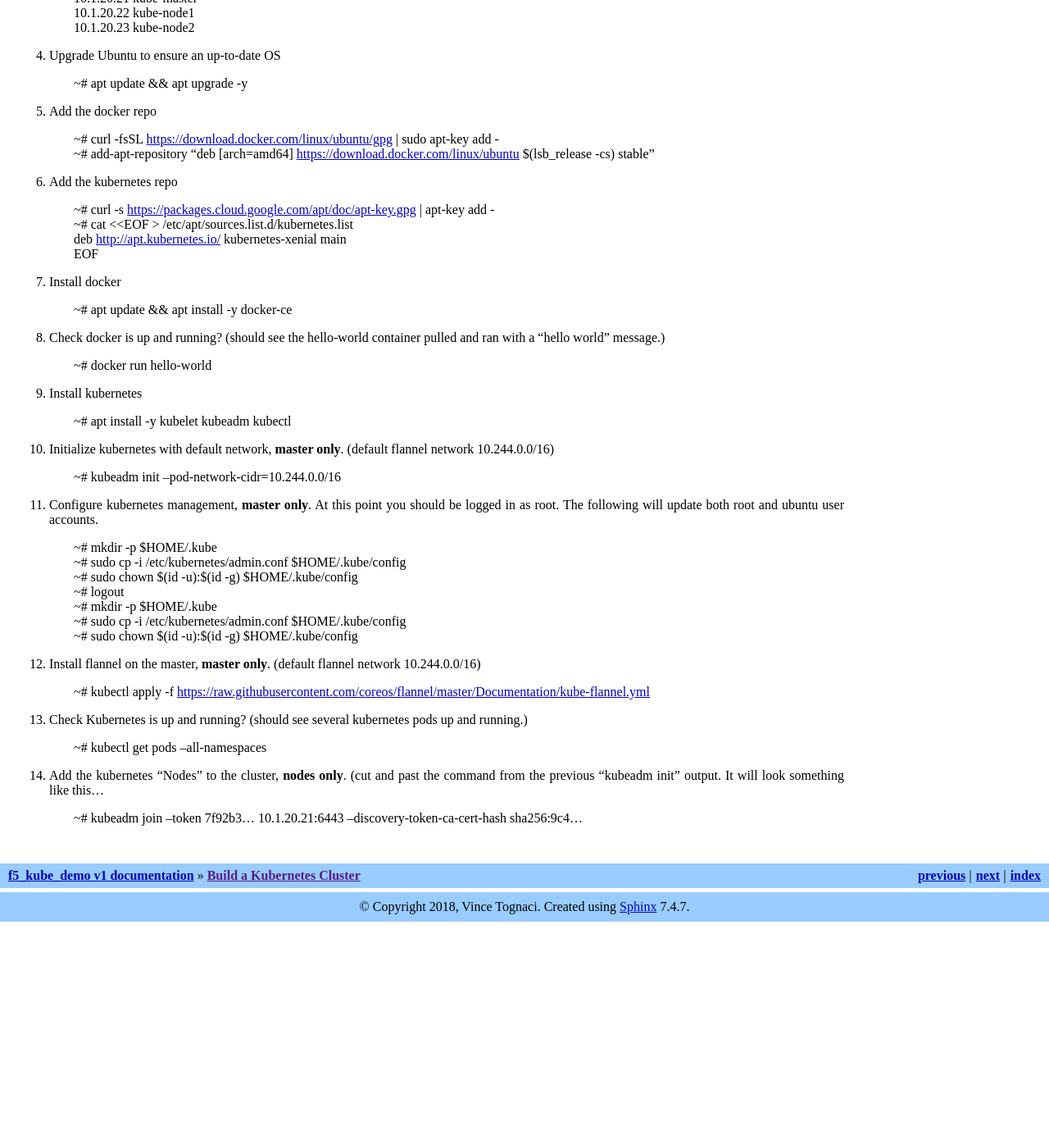
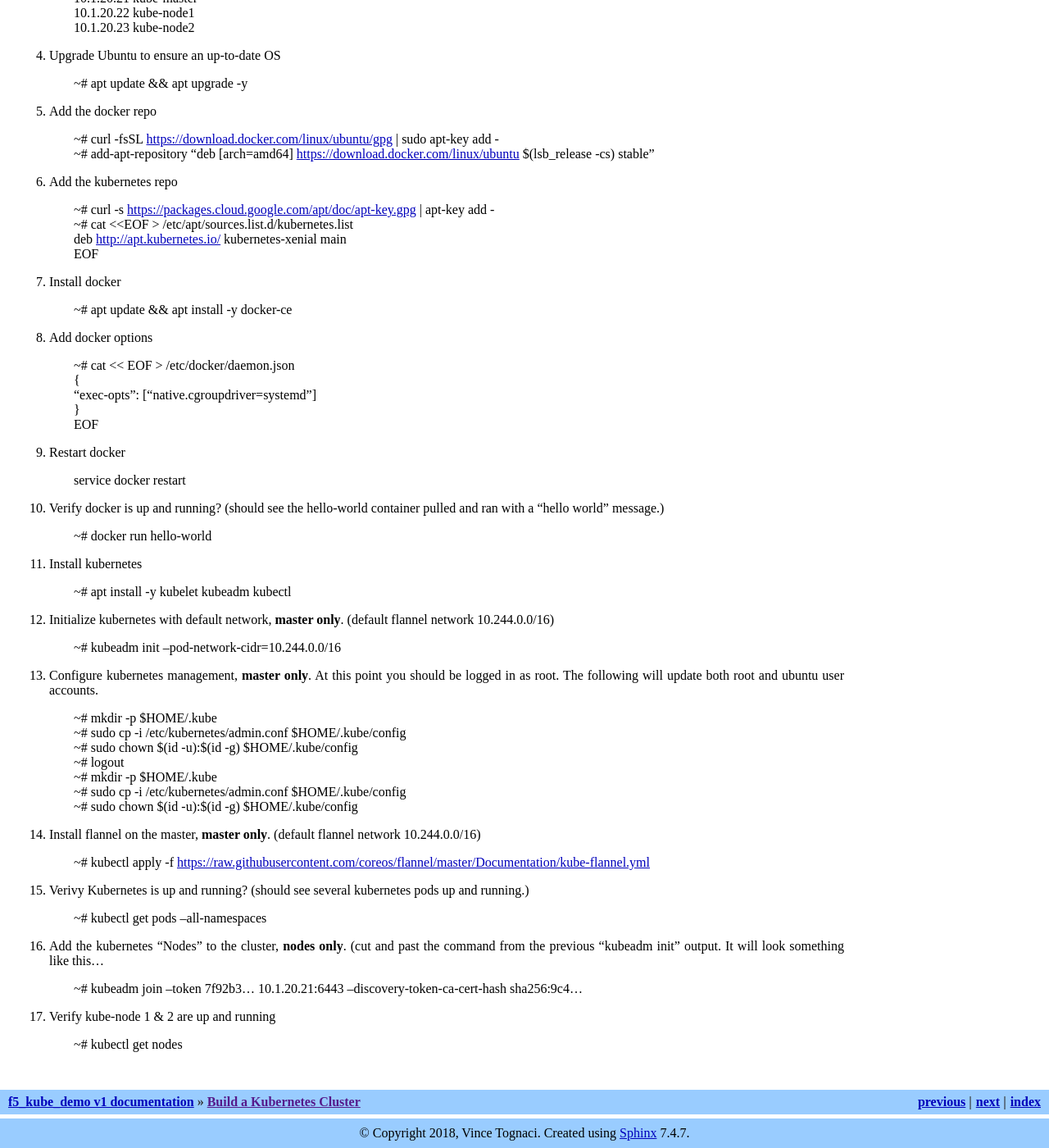
Before and after one commit to vtog/f5-kube-demo, a Sphinx documentation site: the page built from docs/kubernetes.rst, in a window 1280 px wide and 1400 px high, scrolled down 403 px. Shown: the whole window at 82% size. Built offline with Sphinx 7.4.7, drawn with Linux system fonts in a browser that asks for light colours; before the commit the page ends 1527 px from its top, so only the background shows below that.

Commit message:
needed to docker step to fix issue with kubernetes

```diff
--- a/docs/kubernetes.rst
+++ b/docs/kubernetes.rst
@@ -25,7 +25,15 @@ Each of the following commands need to be run on all three servers unless otherw
     | EOF
 #. Install docker
     | ~# apt update && apt install -y docker-ce
-#. Check docker is up and running? (should see the hello-world container pulled and ran with a "hello world" message.)
+#. Add docker options
+    | ~# cat << EOF > /etc/docker/daemon.json
+    | {
+    | "exec-opts": ["native.cgroupdriver=systemd"]
+    | }
+    | EOF
+#. Restart docker
+    | service docker restart
+#. Verify docker is up and running? (should see the hello-world container pulled and ran with a "hello world" message.)
     | ~# docker run hello-world
 #. Install kubernetes
     | ~# apt install -y kubelet kubeadm kubectl
@@ -41,7 +49,9 @@ Each of the following commands need to be run on all three servers unless otherw
     | ~# sudo chown $(id -u):$(id -g) $HOME/.kube/config
 #. Install flannel on the master, **master only**. (default flannel network 10.244.0.0/16)
     | ~# kubectl apply -f https://raw.githubusercontent.com/coreos/flannel/master/Documentation/kube-flannel.yml
-#. Check Kubernetes is up and running? (should see several kubernetes pods up and running.)
+#. Verivy Kubernetes is up and running? (should see several kubernetes pods up and running.)
     | ~# kubectl get pods --all-namespaces
 #. Add the kubernetes "Nodes" to the cluster, **nodes only**. (cut and past the command from the previous "kubeadm init" output. It will look something like this...
     | ~# kubeadm join --token 7f92b3... 10.1.20.21:6443 --discovery-token-ca-cert-hash sha256:9c4...
+#. Verify kube-node 1 & 2 are up and running
+    | ~# kubectl get nodes
```
